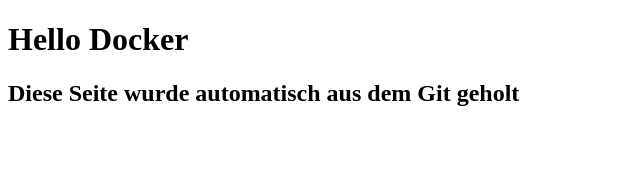
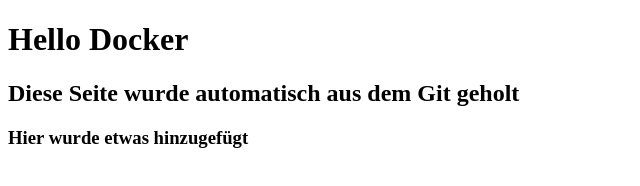
Before and after one commit to maln1230/jenkins-httpd, a plain HTML site: page index.html in a window 1280 px wide. Shown: the whole page, without its empty margins (0-640 px from the left). Drawn offline with Linux system fonts and the light colour scheme.

Commit message:
Update index.html

```diff
--- a/index.html
+++ b/index.html
@@ -6,7 +6,7 @@
 </head>
 <body>
     <h1>Hello Docker</h1>
-  <h2>Diese Seite wurde automatisch aus dem Git geholt</h2>
-
+    <h2>Diese Seite wurde automatisch aus dem Git geholt</h2>
+    <h3>Hier wurde etwas hinzugefügt</h3>
 </body>
 </html>
```
